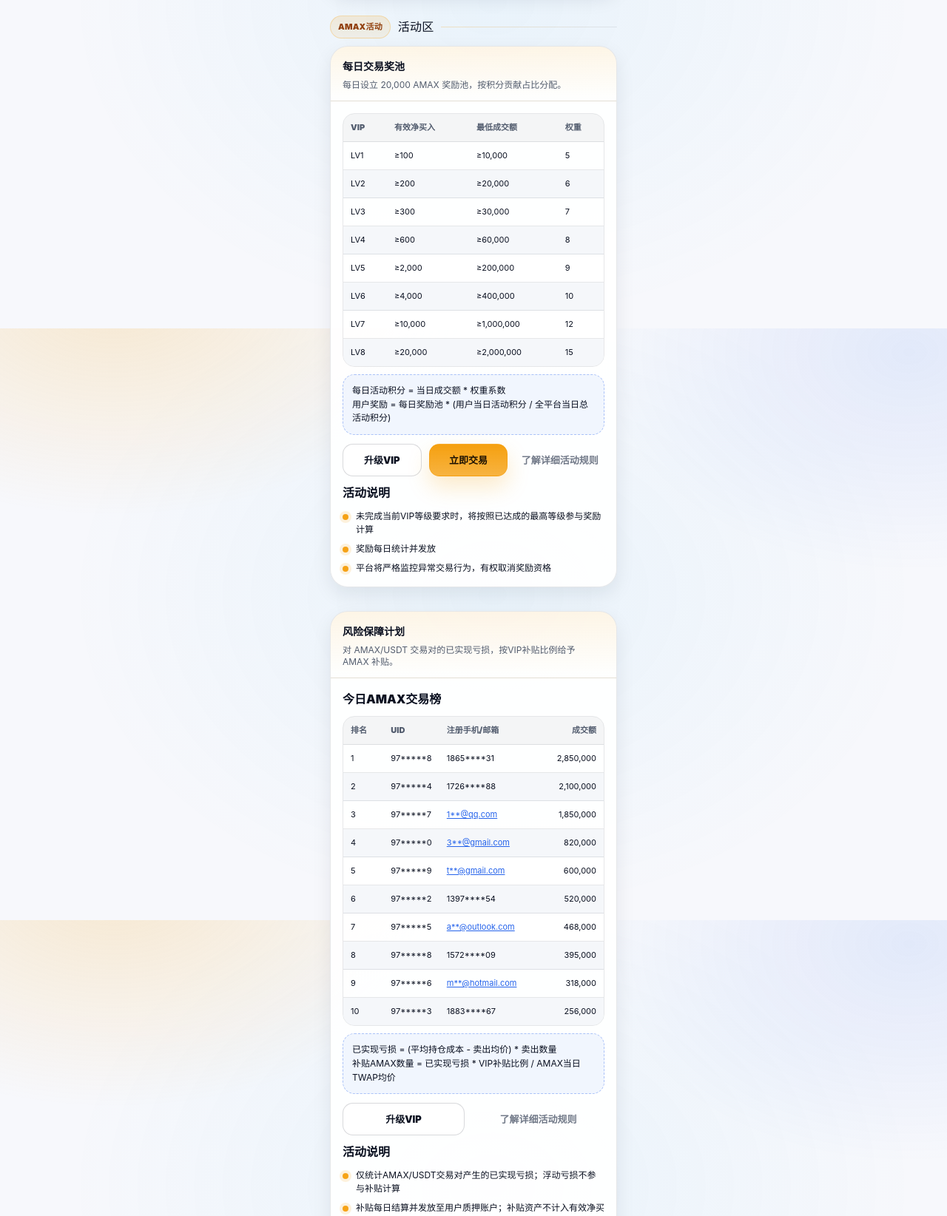
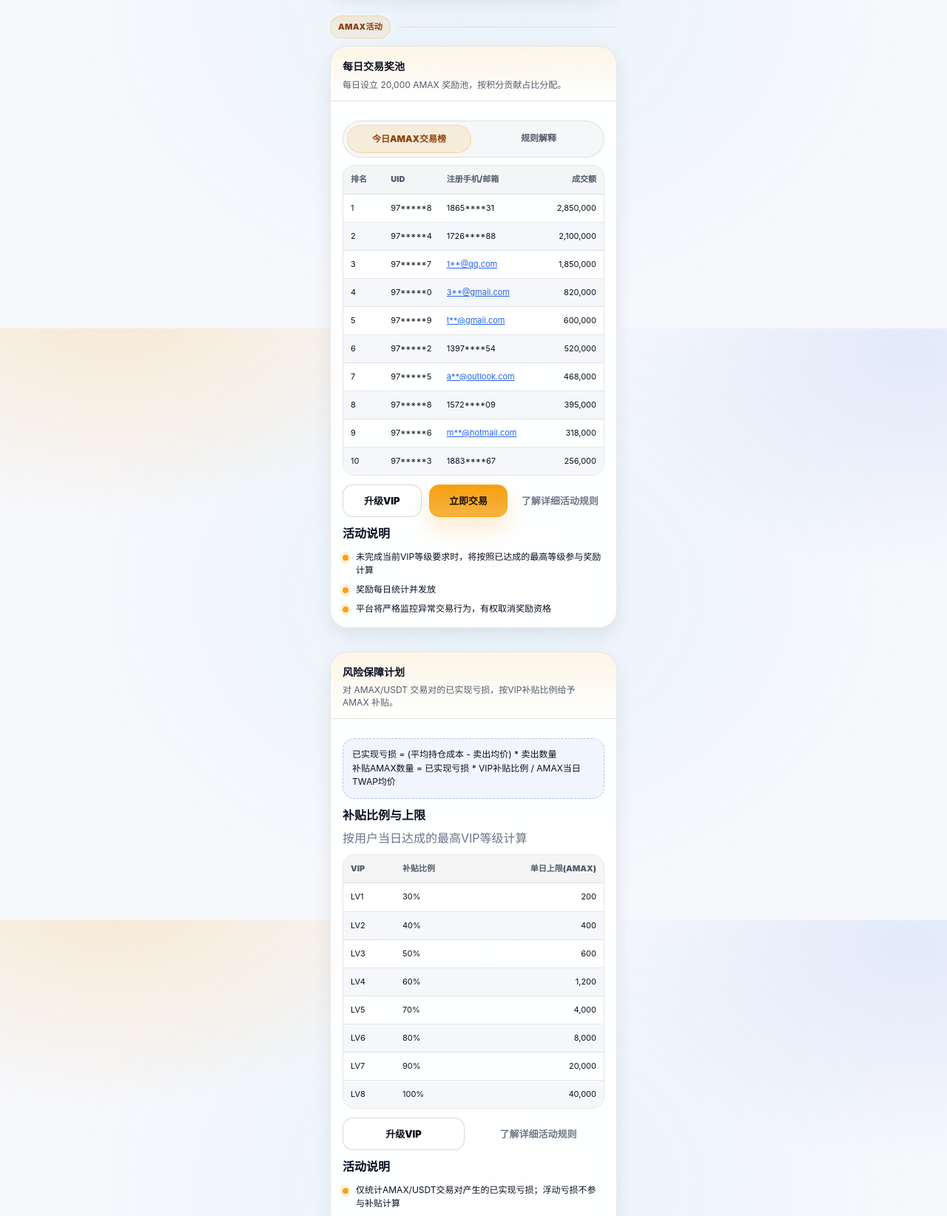
Before and after one commit to probit116/Activity-h5, a plain HTML site: page index.html in a window 1280 px wide. Shown: the part 1156-2800 px from the top of the page at 74% size. Drawn offline with Linux system fonts and the light colour scheme; a script that the page names is missing.

Commit message:
更新 index.html via EZPage

```diff
--- a/index.html
+++ b/index.html
@@ -133,6 +133,13 @@
         border:1px solid rgba(255,255,255,.16);
         display:grid;place-items:center;
       }
+      .logo-text{
+        font-size:12px;
+        font-weight:1100;
+        letter-spacing:.14em;
+        line-height:1;
+        color:rgba(248,250,252,.92);
+      }
       .hero-title{margin-top:22px}
       .hero-title .t1{
         font-size:14px;
@@ -614,6 +621,33 @@
         font-size:12px;
         line-height:1.55;
       }
+      .dual-switch{margin-top:10px}
+      .dual-tabs{
+        display:flex;
+        gap:8px;
+        padding:5px;
+        border-radius:999px;
+        border:1px solid var(--line);
+        background:rgba(15,23,42,.03);
+      }
+      .dual-tab{
+        flex:1;
+        text-align:center;
+        padding:9px 10px;
+        border-radius:999px;
+        font-weight:1000;
+        font-size:12px;
+        color:var(--muted);
+        user-select:none;
+      }
+      .dual-tab.active{
+        background:rgba(245,158,11,.12);
+        border:1px solid rgba(245,158,11,.28);
+        color:#92400e;
+      }
+      .dual-panels{margin-top:10px}
+      .dual-panel{display:none}
+      .dual-panel.active{display:block}
       .btnrow{display:flex;gap:10px;margin-top:12px}
       .btn{
         flex:1;height:44px;
@@ -955,11 +989,7 @@
           <div class="hero-inner">
             <div class="brand">
               <div class="logo" aria-hidden="true">
-                <svg width="26" height="26" viewBox="0 0 24 24" fill="none">
-                  <path d="M12 2.5c5.247 0 9.5 4.253 9.5 9.5S17.247 21.5 12 21.5 2.5 17.247 2.5 12 6.753 2.5 12 2.5z" stroke="rgba(240,213,154,.95)" stroke-width="1.2"/>
-                  <path d="M7.2 14.7l3.2-6.5h3.2l3.2 6.5" stroke="rgba(240,213,154,.95)" stroke-width="1.9" stroke-linecap="round" stroke-linejoin="round"/>
-                  <path d="M9.3 12h5.4" stroke="rgba(240,213,154,.95)" stroke-width="1.9" stroke-linecap="round"/>
-                </svg>
+                <div class="logo-text">COINQ</div>
               </div>
             </div>
 
@@ -1041,7 +1071,6 @@
       <div class="section" id="rewards">
         <div class="activity-lead" aria-label="活动区标题">
           <div class="activity-lead-badge">AMAX活动</div>
-          <div class="activity-lead-title">活动区</div>
           <div class="activity-lead-line" aria-hidden="true"></div>
         </div>
       </div>
@@ -1056,6 +1085,30 @@
             <div></div>
           </div>
           <div class="card-bd">
+            <div class="dual-switch" data-switcher="daily-board" data-active="0">
+              <div class="dual-tabs" role="tablist" aria-label="榜单与规则切换">
+                <div class="dual-tab active" data-idx="0" role="tab" tabindex="0" aria-selected="true">今日AMAX交易榜</div>
+                <div class="dual-tab" data-idx="1" role="tab" tabindex="0" aria-selected="false">规则解释</div>
+              </div>
+              <div class="dual-panels">
+                <div class="dual-panel active" data-idx="0">
+                  <table class="table" aria-label="今日AMAX交易榜">
+                    <thead><tr><th style="width:56px">排名</th><th>UID</th><th>注册手机/邮箱</th><th style="text-align:right;width:110px">成交额</th></tr></thead>
+                    <tbody>
+                      <tr><td>1</td><td>97*****8</td><td>1865****31</td><td style="text-align:right">2,850,000</td></tr>
+                      <tr><td>2</td><td>97*****4</td><td>1726****88</td><td style="text-align:right">2,100,000</td></tr>
+                      <tr><td>3</td><td>97*****7</td><td><a class="link" href="javascript:void(0)">1**@qq.com</a></td><td style="text-align:right">1,850,000</td></tr>
+                      <tr><td>4</td><td>97*****0</td><td><a class="link" href="javascript:void(0)">3**@gmail.com</a></td><td style="text-align:right">820,000</td></tr>
+                      <tr><td>5</td><td>97*****9</td><td><a class="link" href="javascript:void(0)">t**@gmail.com</a></td><td style="text-align:right">600,000</td></tr>
+                      <tr><td>6</td><td>97*****2</td><td>1397****54</td><td style="text-align:right">520,000</td></tr>
+                      <tr><td>7</td><td>97*****5</td><td><a class="link" href="javascript:void(0)">a**@outlook.com</a></td><td style="text-align:right">468,000</td></tr>
+                      <tr><td>8</td><td>97*****8</td><td>1572****09</td><td style="text-align:right">395,000</td></tr>
+                      <tr><td>9</td><td>97*****6</td><td><a class="link" href="javascript:void(0)">m**@hotmail.com</a></td><td style="text-align:right">318,000</td></tr>
+                      <tr><td>10</td><td>97*****3</td><td>1883****67</td><td style="text-align:right">256,000</td></tr>
+                    </tbody>
+                  </table>
+                </div>
+                <div class="dual-panel" data-idx="1">
                   <table class="table" aria-label="VIP规则">
                     <thead>
                       <tr>
@@ -1077,6 +1130,9 @@
                     <div>每日活动积分 = 当日成交额 * 权重系数</div>
                     <div>用户奖励 = 每日奖励池 * (用户当日活动积分 / 全平台当日总活动积分)</div>
                   </div>
+                </div>
+              </div>
+            </div>
             <div class="btnrow">
               <div class="btn ghost" data-action="vip">升级VIP</div>
               <div class="btn primary" data-action="trade">立即交易</div>
@@ -1103,26 +1159,26 @@
             <div></div>
           </div>
           <div class="card-bd">
-            <div style="font-weight:1000">今日AMAX交易榜</div>
-            <table class="table" aria-label="榜单占位" style="margin-top:10px">
-              <thead><tr><th style="width:56px">排名</th><th>UID</th><th>注册手机/邮箱</th><th style="text-align:right;width:110px">成交额</th></tr></thead>
-              <tbody>
-                <tr><td>1</td><td>97*****8</td><td>1865****31</td><td style="text-align:right">2,850,000</td></tr>
-                <tr><td>2</td><td>97*****4</td><td>1726****88</td><td style="text-align:right">2,100,000</td></tr>
-                <tr><td>3</td><td>97*****7</td><td><a class="link" href="javascript:void(0)">1**@qq.com</a></td><td style="text-align:right">1,850,000</td></tr>
-                <tr><td>4</td><td>97*****0</td><td><a class="link" href="javascript:void(0)">3**@gmail.com</a></td><td style="text-align:right">820,000</td></tr>
-                <tr><td>5</td><td>97*****9</td><td><a class="link" href="javascript:void(0)">t**@gmail.com</a></td><td style="text-align:right">600,000</td></tr>
-                <tr><td>6</td><td>97*****2</td><td>1397****54</td><td style="text-align:right">520,000</td></tr>
-                <tr><td>7</td><td>97*****5</td><td><a class="link" href="javascript:void(0)">a**@outlook.com</a></td><td style="text-align:right">468,000</td></tr>
-                <tr><td>8</td><td>97*****8</td><td>1572****09</td><td style="text-align:right">395,000</td></tr>
-                <tr><td>9</td><td>97*****6</td><td><a class="link" href="javascript:void(0)">m**@hotmail.com</a></td><td style="text-align:right">318,000</td></tr>
-                <tr><td>10</td><td>97*****3</td><td>1883****67</td><td style="text-align:right">256,000</td></tr>
-              </tbody>
-            </table>
             <div class="callout">
               <div>已实现亏损 = (平均持仓成本 - 卖出均价) * 卖出数量</div>
               <div>补贴AMAX数量 = 已实现亏损 * VIP补贴比例 / AMAX当日TWAP均价</div>
             </div>
+            <div style="height:10px"></div>
+            <div style="font-weight:1000">补贴比例与上限</div>
+            <div class="muted2" style="margin-top:6px">按用户当日达成的最高VIP等级计算</div>
+            <table class="table" aria-label="补贴比例与上限" style="margin-top:10px">
+              <thead><tr><th style="width:70px">VIP</th><th style="width:110px">补贴比例</th><th style="text-align:right">单日上限(AMAX)</th></tr></thead>
+              <tbody>
+                <tr><td>LV1</td><td>30%</td><td style="text-align:right">200</td></tr>
+                <tr><td>LV2</td><td>40%</td><td style="text-align:right">400</td></tr>
+                <tr><td>LV3</td><td>50%</td><td style="text-align:right">600</td></tr>
+                <tr><td>LV4</td><td>60%</td><td style="text-align:right">1,200</td></tr>
+                <tr><td>LV5</td><td>70%</td><td style="text-align:right">4,000</td></tr>
+                <tr><td>LV6</td><td>80%</td><td style="text-align:right">8,000</td></tr>
+                <tr><td>LV7</td><td>90%</td><td style="text-align:right">20,000</td></tr>
+                <tr><td>LV8</td><td>100%</td><td style="text-align:right">40,000</td></tr>
+              </tbody>
+            </table>
             <div class="btnrow">
               <div class="btn ghost" data-action="vip">升级VIP</div>
               <div class="btn ghost" data-action="rules">了解详细活动规则</div>
@@ -1489,6 +1545,45 @@
           setIdx(cur);
         }
         initSwitch();
+
+        function initDual(){
+          qsa(".dual-switch").forEach(function(root){
+            var tabs = qsa(".dual-tab", root);
+            var panels = qsa(".dual-panel", root);
+            var cur = parseInt(root.getAttribute("data-active") || "0", 10);
+            if (isNaN(cur)) cur = 0;
+
+            function setIdx(i){
+              cur = i;
+              root.setAttribute("data-active", String(i));
+              tabs.forEach(function(t){
+                var on = t.getAttribute("data-idx") === String(i);
+                if (on) t.classList.add("active"); else t.classList.remove("active");
+                t.setAttribute("aria-selected", on ? "true" : "false");
+              });
+              panels.forEach(function(p){
+                var on = p.getAttribute("data-idx") === String(i);
+                if (on) p.classList.add("active"); else p.classList.remove("active");
+              });
+            }
+
+            tabs.forEach(function(t){
+              t.addEventListener("click", function(){
+                var i = parseInt(t.getAttribute("data-idx") || "0", 10);
+                if (isNaN(i)) i = 0;
+                setIdx(i);
+              });
+              t.addEventListener("keydown", function(e){
+                if (e.key !== "Enter" && e.key !== " ") return;
+                if (e.key === " ") e.preventDefault();
+                t.click();
+              });
+            });
+
+            setIdx(cur);
+          });
+        }
+        initDual();
 
         document.addEventListener("keydown", function(e){
           if (e.key !== "Enter" && e.key !== " ") return;
```
Lines whose indentation alone changed are shown as unchanged.
